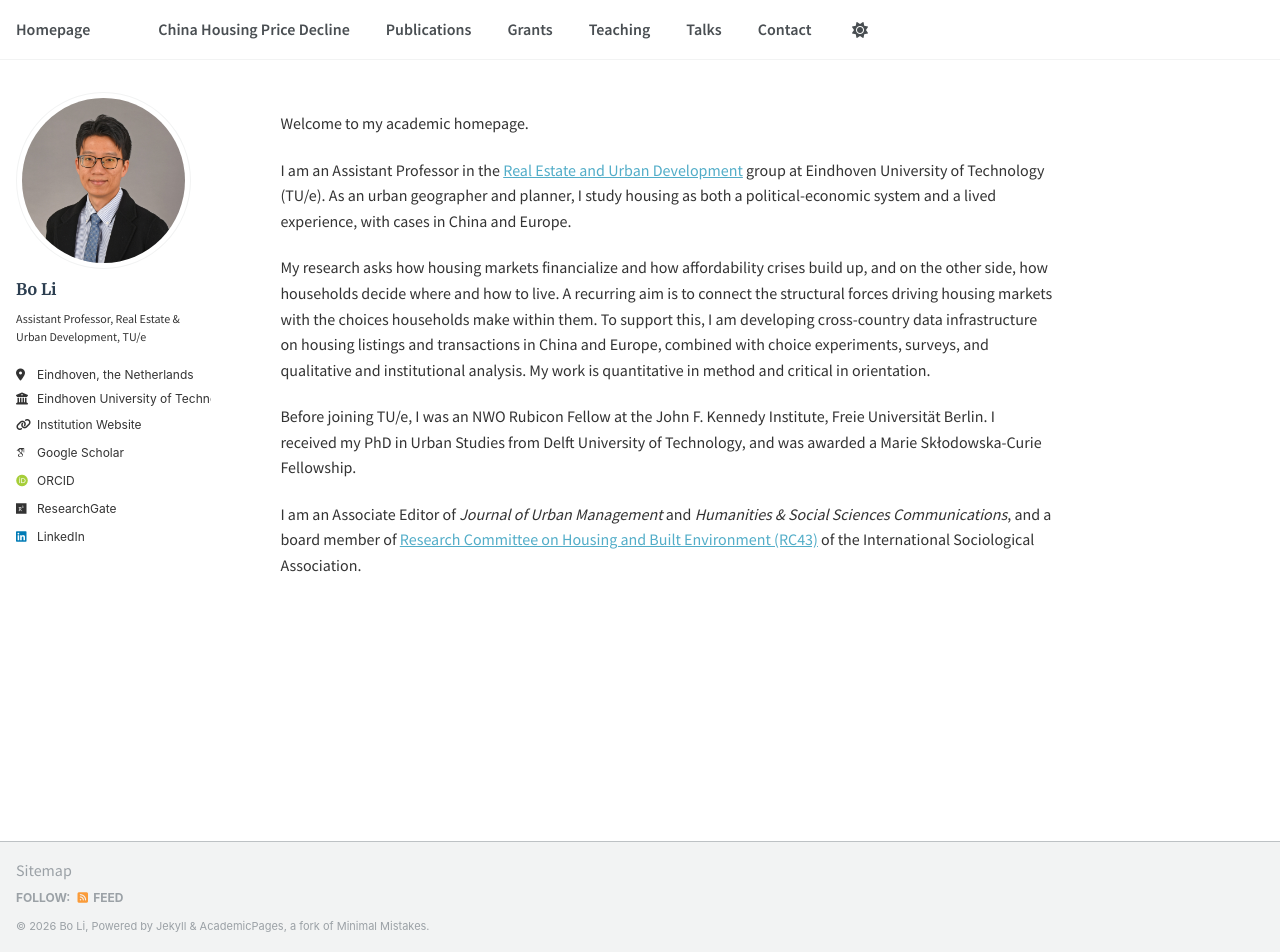
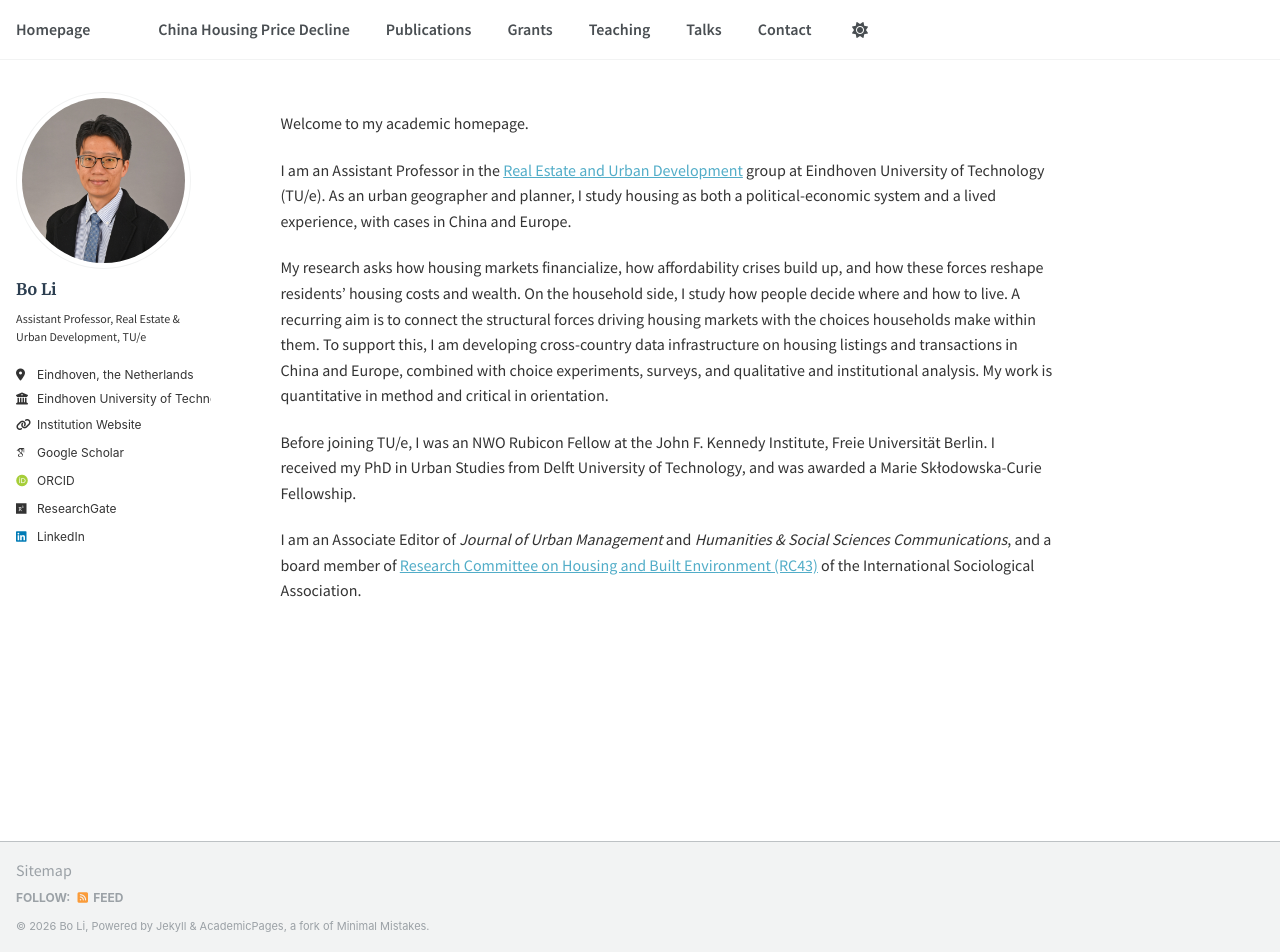
Before and after one commit to housingforall/housingforall.github.io, a Jekyll site: the page built from _pages/about.md, in a window 1280 px wide and 952 px high. Built offline with Jekyll 4.4.1, drawn with Linux system fonts in a browser that asks for light colours; some web fonts are replaced.

Commit message:
Update about.md

```diff
--- a/_pages/about.md
+++ b/_pages/about.md
@@ -12,7 +12,7 @@ Welcome to my academic homepage.
 
 I am an Assistant Professor in the [Real Estate and Urban Development](https://www.tue.nl/en/research/research-groups/design-and-decision-support-systems/real-estate-and-urban-development) group at Eindhoven University of Technology (TU/e). As an urban geographer and planner, I study housing as both a political-economic system and a lived experience, with cases in China and Europe.
 
-My research asks how housing markets financialize and how affordability crises build up, and on the other side, how households decide where and how to live. A recurring aim is to connect the structural forces driving housing markets with the choices households make within them. To support this, I am developing cross-country data infrastructure on housing listings and transactions in China and Europe, combined with choice experiments, surveys, and qualitative and institutional analysis. My work is quantitative in method and critical in orientation.
+My research asks how housing markets financialize, how affordability crises build up, and how these forces reshape residents' housing costs and wealth. On the household side, I study how people decide where and how to live. A recurring aim is to connect the structural forces driving housing markets with the choices households make within them. To support this, I am developing cross-country data infrastructure on housing listings and transactions in China and Europe, combined with choice experiments, surveys, and qualitative and institutional analysis. My work is quantitative in method and critical in orientation.
 
 Before joining TU/e, I was an NWO Rubicon Fellow at the John F. Kennedy Institute, Freie Universität Berlin. I received my PhD in Urban Studies from Delft University of Technology, and was awarded a Marie Skłodowska-Curie Fellowship.
 
```
